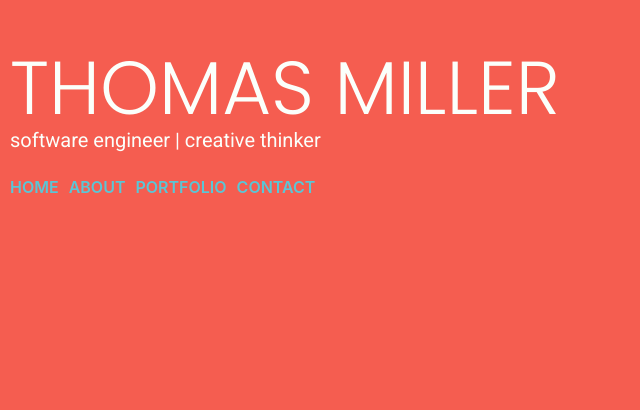
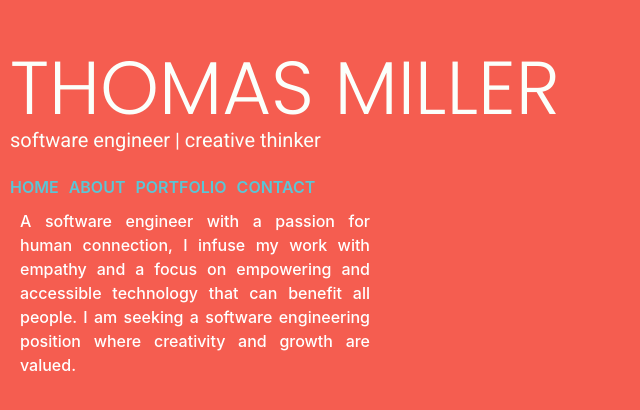
Before and after one commit to thethomasmiller/portfolio, a React (Create React App) app: page /about in a window 1280 px wide. Shown: the top 410 px of the page, without its empty margins (0-640 px from the left). Built offline with nearby package versions, Linux system fonts and the light colour scheme; a web font is replaced by a local one.

Commit message:
About text

```diff
--- a/src/about/About.css
+++ b/src/about/About.css
@@ -0,0 +1,7 @@
+.about-container{
+  color: white;
+  font-weight: 500;
+  margin-left: 20px;
+  width: 350px;
+  text-align: justify;
+}
--- a/src/about/About.jsx
+++ b/src/about/About.jsx
@@ -1,11 +1,20 @@
 import React from 'react'
 import Nav from '../nav/Nav'
+import './About.css'
+
 
 export default function About() {
   return (
     <div>
+      <Nav />
+      <div className='about-container'>
+      A software engineer with a passion for human connection, I infuse my work with empathy and a focus on empowering and accessible technology that can benefit all people. I am seeking a software engineering position where creativity and growth are valued.
+      </div>
 
-      <Nav/>
+
+
+
+
     </div>
   )
 }
--- a/src/home/Home.jsx
+++ b/src/home/Home.jsx
@@ -5,15 +5,15 @@ import ellipseTwo from '../assets/ellipseTwo.svg'
 
 import Nav from '../nav/Nav'
 import './Home.css'
-import {useSpring, config, animated} from 'react-spring'
+import { useSpring, config, animated } from 'react-spring'
 
 export default function Home() {
-  const props = useSpring({bottom: 0, from: { top: 0 }, config:{duration: 1500} })
+  const props = useSpring({ opacity: 1, from: { opacity: 0 }, config: { duration: 2500 } })
   return (
     <div className='home'>
 
       <animated.div style={props}><img src={`${ellipseOne}`} className='ellipseOne' /></animated.div>
-      <img src={`${ellipseTwo}`} className='ellipseTwo' />
+      <animated.div style={props}> <img src={`${ellipseTwo}`} className='ellipseTwo' /> </animated.div>
       <Nav />
       <div className='carousel-container'>
         <div className='carousel-title'>
--- a/src/nav/Nav.jsx
+++ b/src/nav/Nav.jsx
@@ -7,7 +7,7 @@ export default function nav() {
     <div>
       <div>
         <div className='name-header'><div>thomas miller</div></div>
-        <div className='tagline'><div>software engineer | creative thinker</div></div>
+        <div className='tagline'><div>software engineer | creative thinker </div></div>
       </div>
       <div className='nav-links'>
         <Link to='/' style={{ textDecoration: 'none', color: '#5AC6D6' }} className='home-link'>home</Link>
```
Also changed, not shown: src/contact/Contact.css (line endings or trailing spaces), src/nav/Nav.css (line endings or trailing spaces). Lines whose indentation alone changed are shown as unchanged.
